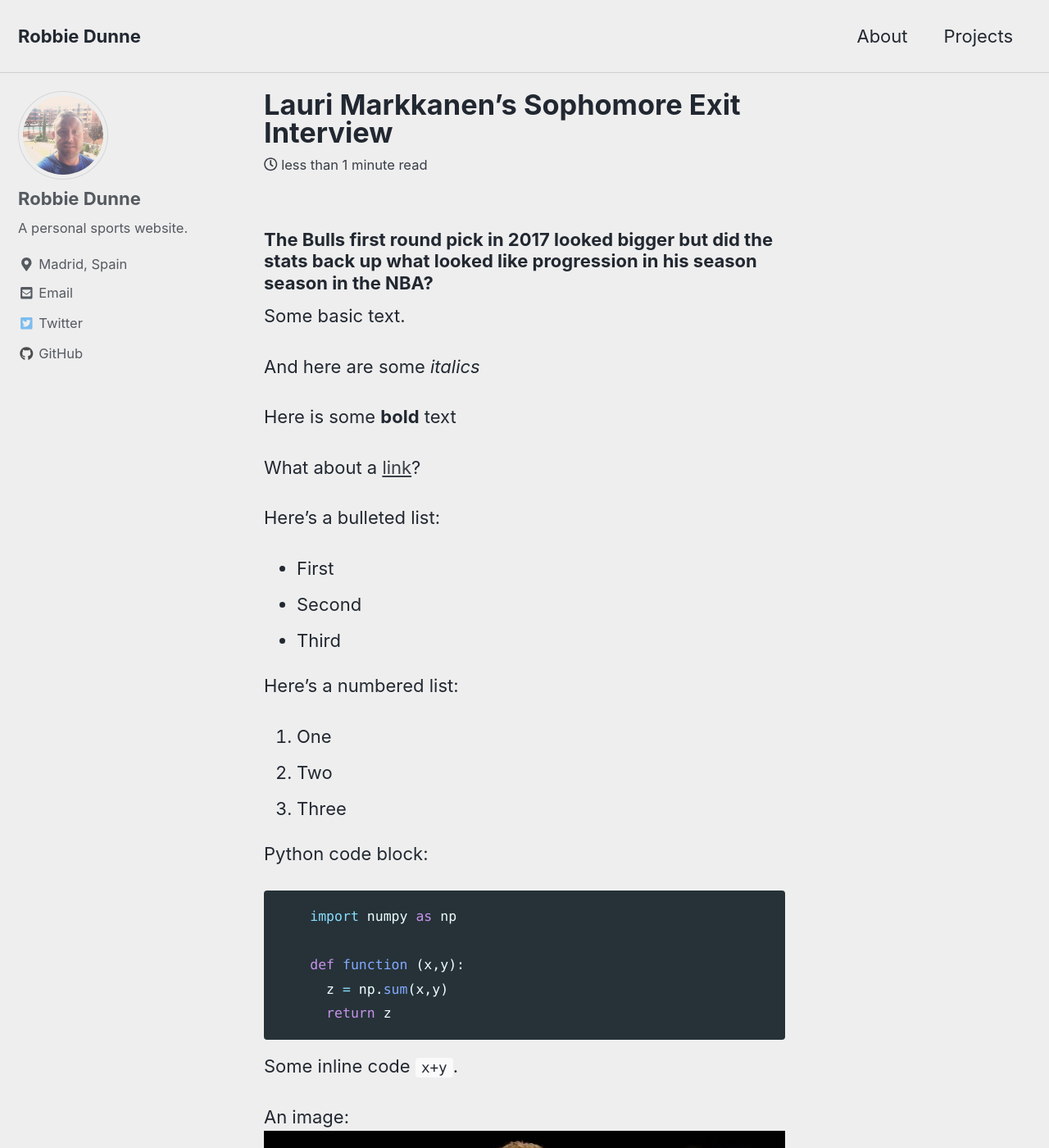
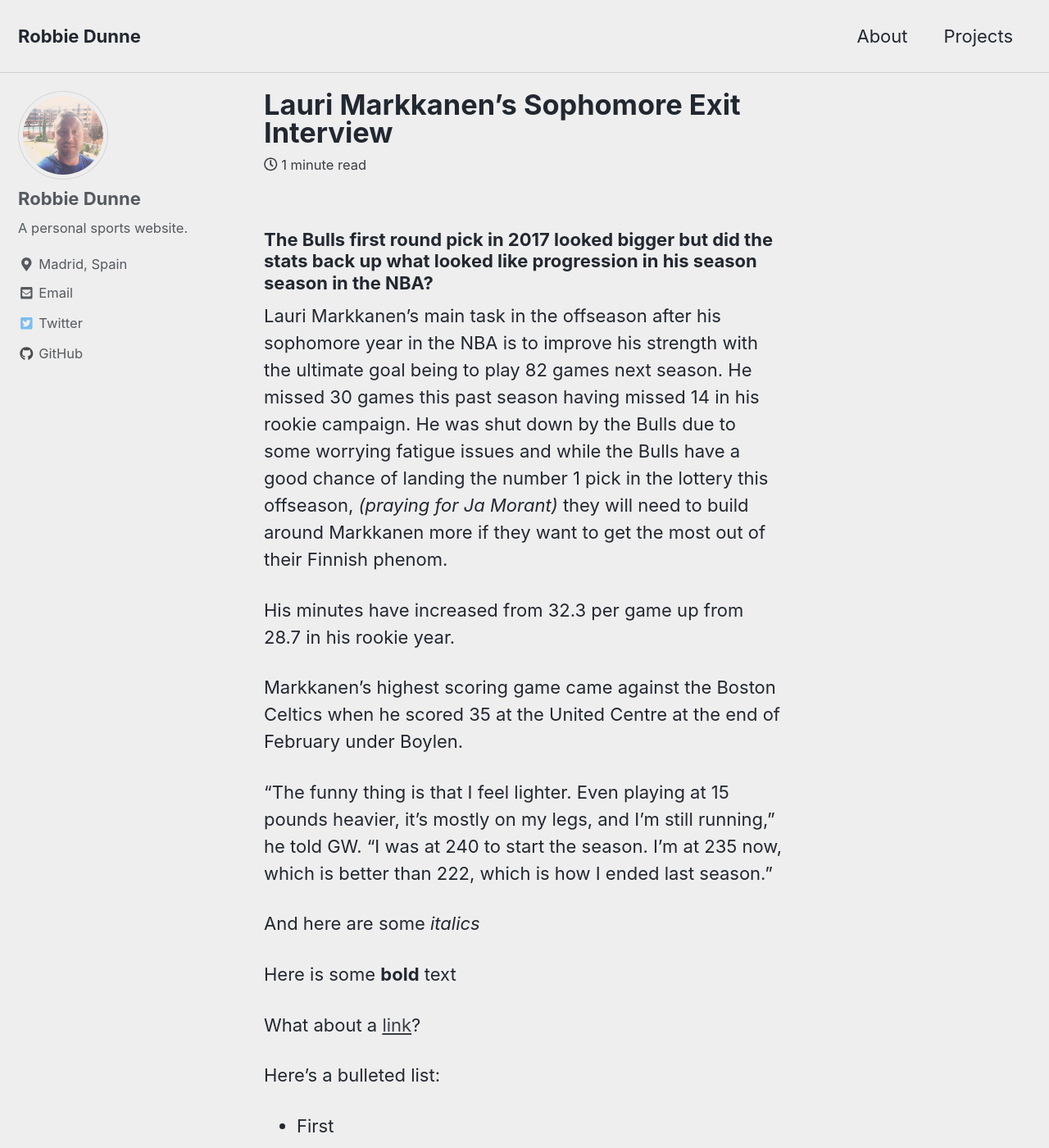
Before and after one commit to robbiejdunne/robbiejdunne.github.io, a Jekyll site: the page built from _posts/2019-04-11-lauri-markkanen.md, in a window 1280 px wide and 1400 px high. Shown: the whole window at 82% size. Built offline with Jekyll 4.4.1, drawn with Linux system fonts in a browser that asks for light colours; cached includes are drawn as plain includes; nearby versions of some CDN libraries.

Commit message:
first change

```diff
--- a/_posts/2019-04-11-lauri-markkanen.md
+++ b/_posts/2019-04-11-lauri-markkanen.md
@@ -8,7 +8,14 @@
 
 ### The Bulls first round pick in 2017 looked bigger but did the stats back up what looked like progression in his season season in the NBA?
 
-Some basic text.
+Lauri Markkanen’s main task in the offseason after his sophomore year in the NBA is to improve his strength with the ultimate goal being to play 82 games next season. He missed 30 games this past season having missed 14 in his rookie campaign. He was shut down by the Bulls due to some worrying fatigue issues and while the Bulls have a good chance of landing the number 1 pick in the lottery this offseason, *(praying for Ja Morant)* they will need to build around Markkanen more if they want to get the most out of their Finnish phenom.
+
+His minutes have increased from 32.3 per game up from 28.7 in his rookie year.
+
+Markkanen’s highest scoring game came against the Boston Celtics when he scored 35 at the United Centre at the end of February under Boylen.
+
+"The funny thing is that I feel lighter. Even playing at 15 pounds heavier, it’s mostly on my legs, and I’m still running,” he told GW. "I was at 240 to start the season. I’m at 235 now, which is better than 222, which is how I ended last season.”
+
 
 And here are some *italics*
 
@@ -38,4 +45,4 @@
 Some inline code `x+y`.
 
 An image:
-<img src="{{ site.url }}{{ site.baseurl }}/images/lauri.jpg" alt="Lauri Markkanen">
+<img src="{{ site.url }}{{ site.baseurl }}/images/lauri/lauri.png" alt="Lauri Markkanen">
```
Also changed, not shown: images/lauri/lauri.png (added).
